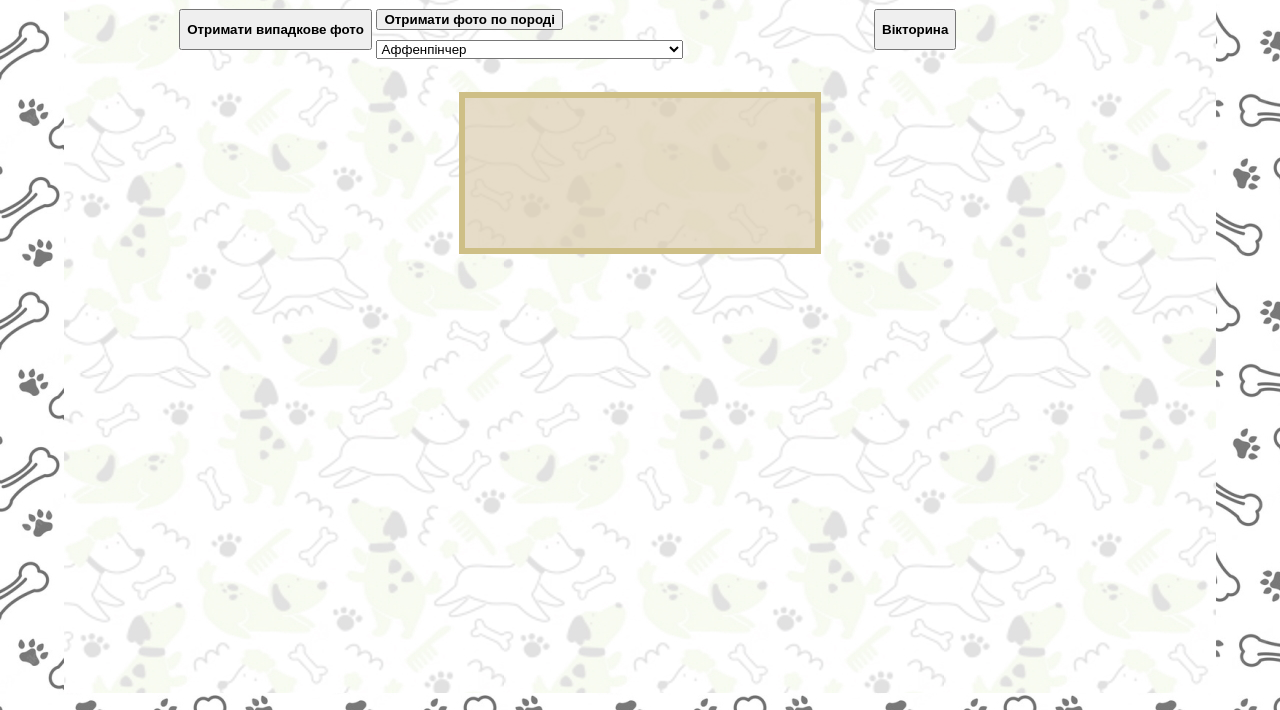
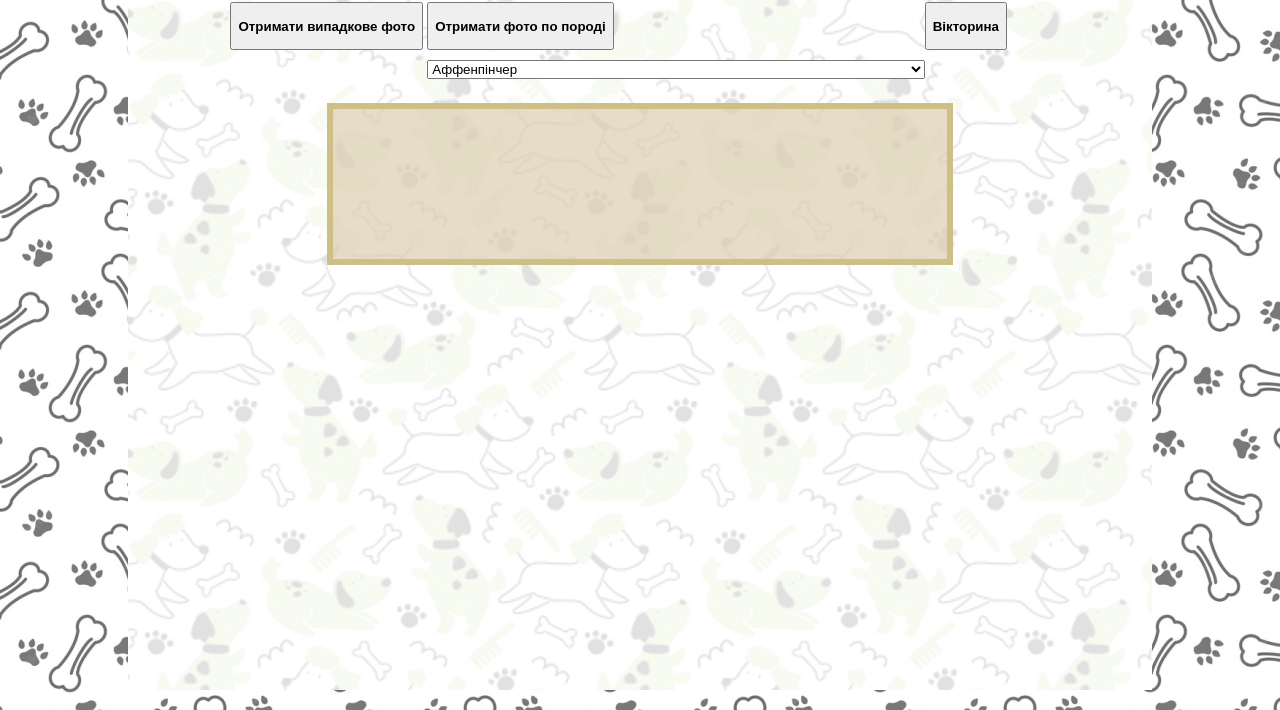
Before and after one commit to prominchyk/dogs, a website built with webpack: page index.html in a window 1280 px wide. Shown: the part 90-800 px from the top of the page. Built offline with nearby package versions, Linux system fonts and the light colour scheme.

Commit message:
Update index.html

```diff
--- a/index.html
+++ b/index.html
@@ -12,7 +12,7 @@ html {
 }
 
 body {
-    width: 90%;
+    width: 80%;
     min-height: 95vh;
     margin: 0 auto;
     background-color: rgb(245, 245, 237);
@@ -41,8 +41,42 @@ header span {
   margin-top: 2%;
   border: 6px solid rgb(206, 191, 134);
   background-color: rgba(220, 206, 177, 0.7);
-  width: 350px;
+  width: 80%;
   min-height: 150px;
+}
+
+#getRandomPhotoButton, #buttonWithSelect, #getPhotoForTestButton {
+  margin-bottom: 3%;
+}
+
+button {
+  font-weight: bold;
+  margin-right: 0.5%;
+  height: 10vh;
+}
+
+@media (max-width: 600px) {
+  #photoDog {
+    width: 95%;
+  }
+
+  body {
+    width: 90%;
+  }
+}
+
+@media (min-width: 1000px) {
+  #photoDog {
+    width: 60%;
+  }
+
+  #getRandomPhotoButton, #buttonWithSelect, #getPhotoForTestButton {
+   margin-bottom: 0;
+  }
+
+  button {
+    height: 6vh;
+  }
 }
 
 #menu {
@@ -53,13 +87,11 @@ header span {
   justify-content: left;
 }
 
-button {
-  font-weight: bold;
-  margin-bottom: 2%;
-  margin-right: 0.5%;
+select {
+  width: 100%;
 }
 
-select {
+#getPhotoByBreedButton {
   margin-bottom: 2%;
 }
 
```
